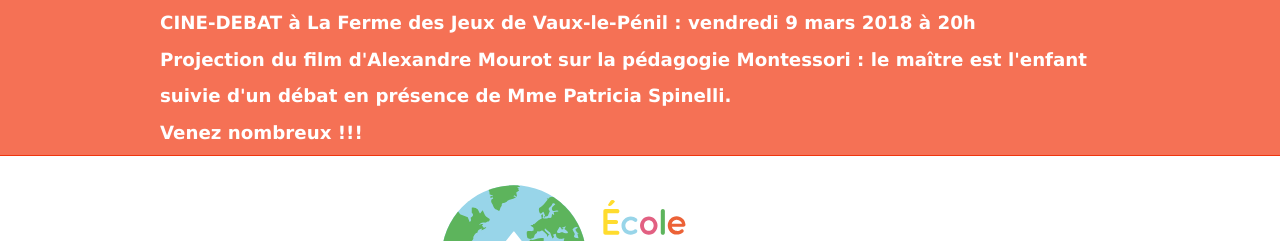
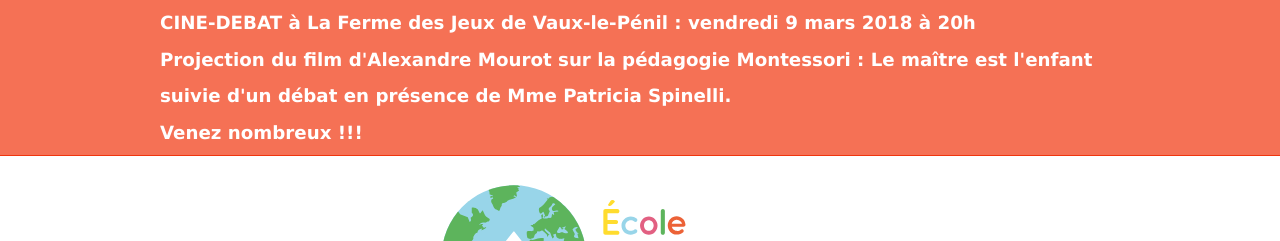
Before and after one commit to montessori-melun/montessori-melun.github.io, a Jekyll site: the page built from index.md, in a window 1280 px wide. Shown: the top 241 px of the page. Built offline with Jekyll 4.4.1, drawn with Linux system fonts in a browser that asks for light colours.

```diff
--- a/_layouts/default.html
+++ b/_layouts/default.html
@@ -15,7 +15,7 @@
   <div id="annonce">
     <div class="wrap">
       <p>CINE-DEBAT à La Ferme des Jeux de Vaux-le-Pénil : vendredi 9 mars 2018 à 20h </p>
-      <p>Projection du film d'Alexandre Mourot sur la pédagogie Montessori : le maître est l'enfant </p>
+      <p>Projection du film d'Alexandre Mourot sur la pédagogie Montessori : Le maître est l'enfant </p>
       <p>suivie d'un débat en présence de Mme Patricia Spinelli. </p>
       <p>Venez nombreux !!! </p>
       <p> </p>
```
